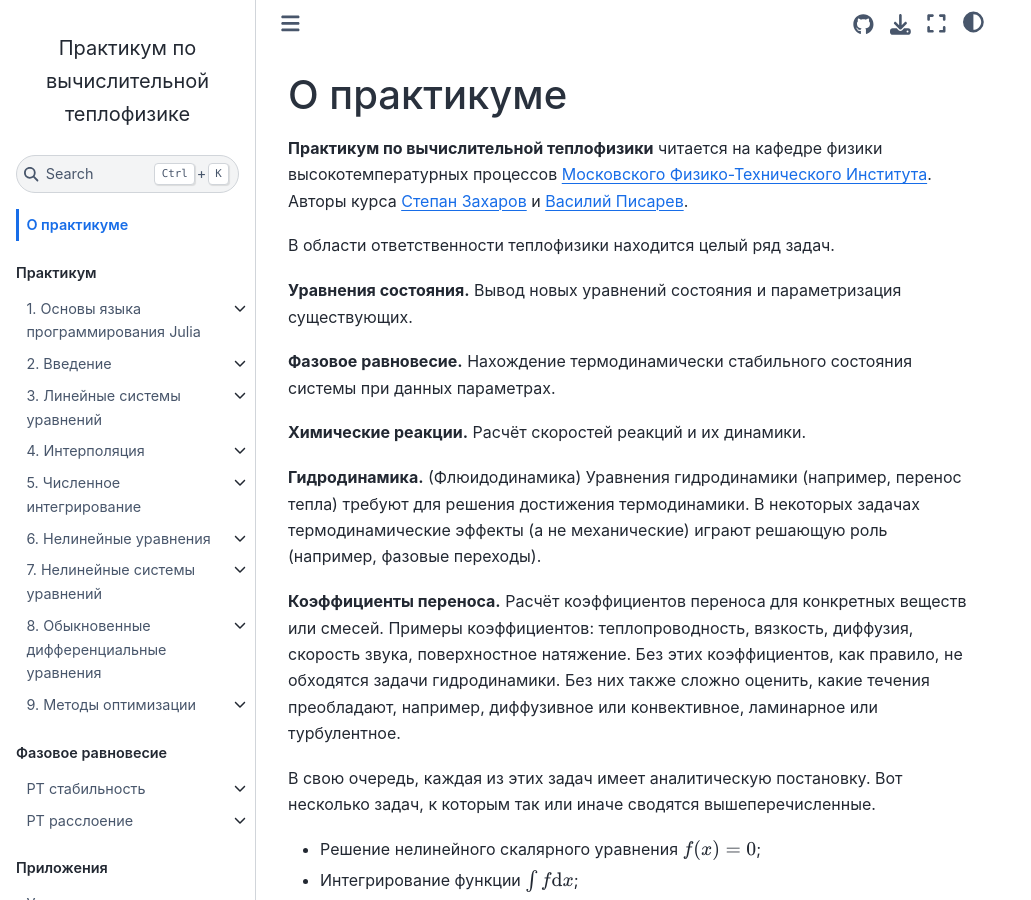
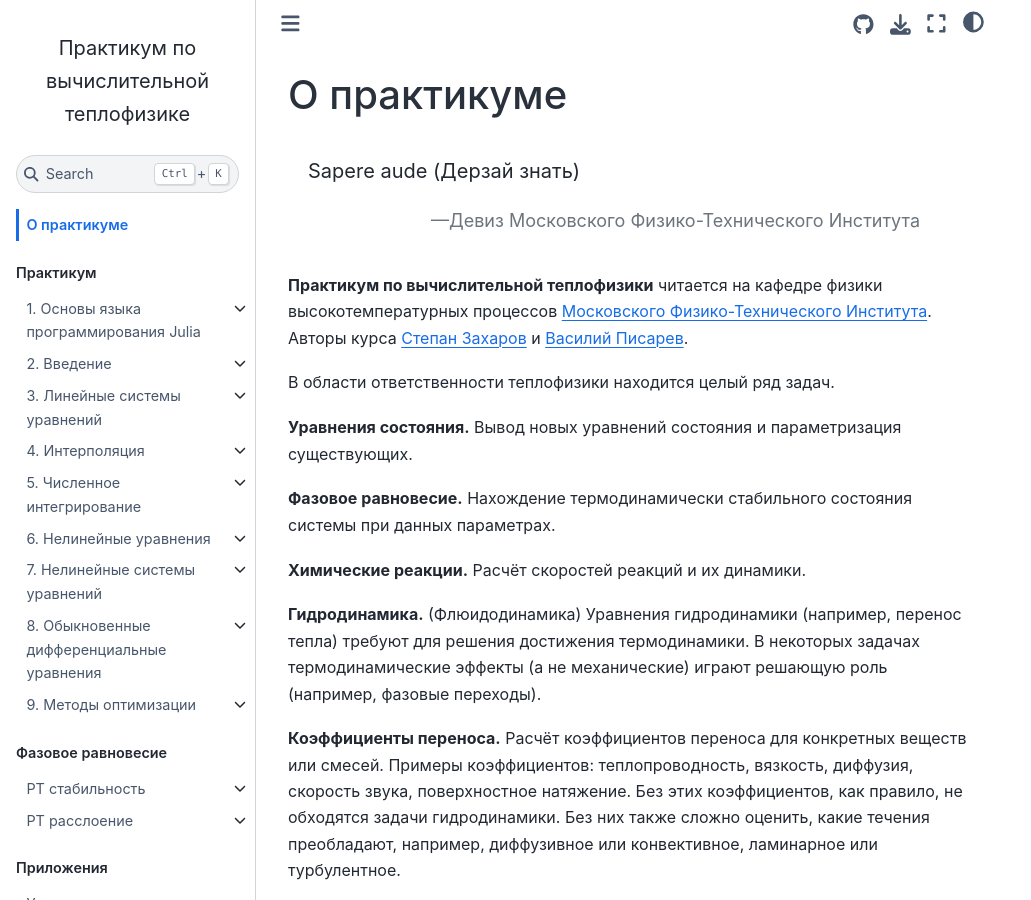
Before and after one commit to stepanzh/computational_thermodynamics, a Jupyter Book: the page built from book/index.md, in a window 1280 px wide and 900 px high. Shown: the whole window, without its empty margins (0-1031 px from the left). Built offline with Jupyter Book 1.0.4 settings and Sphinx 7.4.7 and the Sphinx Book theme 1.1.4, drawn with Linux system fonts in a browser that asks for light colours.

Commit message:
feat: девиз физтеха на приветственной странице

````diff
--- a/book/index.md
+++ b/book/index.md
@@ -6,6 +6,12 @@
 
 
 # О практикуме
+
+```{epigraph}
+Sapere aude (Дерзай знать)
+
+-- Девиз Московского Физико-Технического Института
+```
 
 **Практикум по вычислительной теплофизики** читается на кафедре физики высокотемпературных процессов [Московского Физико-Технического Института](https://mipt.ru/).
 Авторы курса [Степан Захаров](https://scholar.google.ru/citations?user=xvp7Z9oAAAAJ) и [Василий Писарев](https://scholar.google.ru/citations?user=ZLTxwC8AAAAJ).
````
